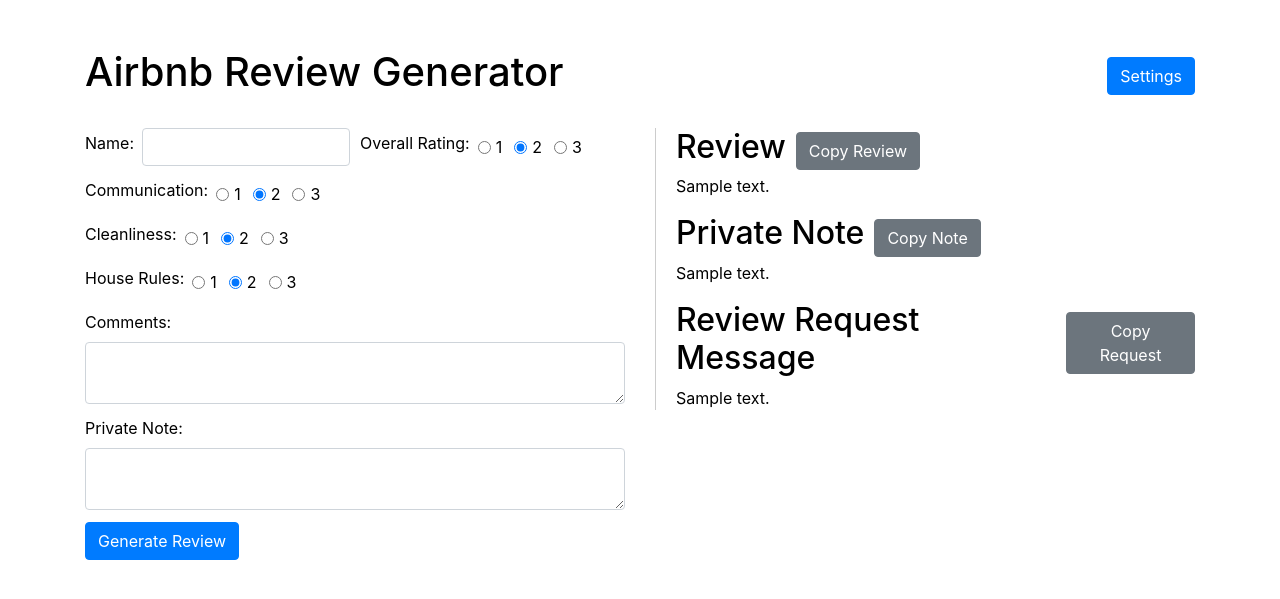
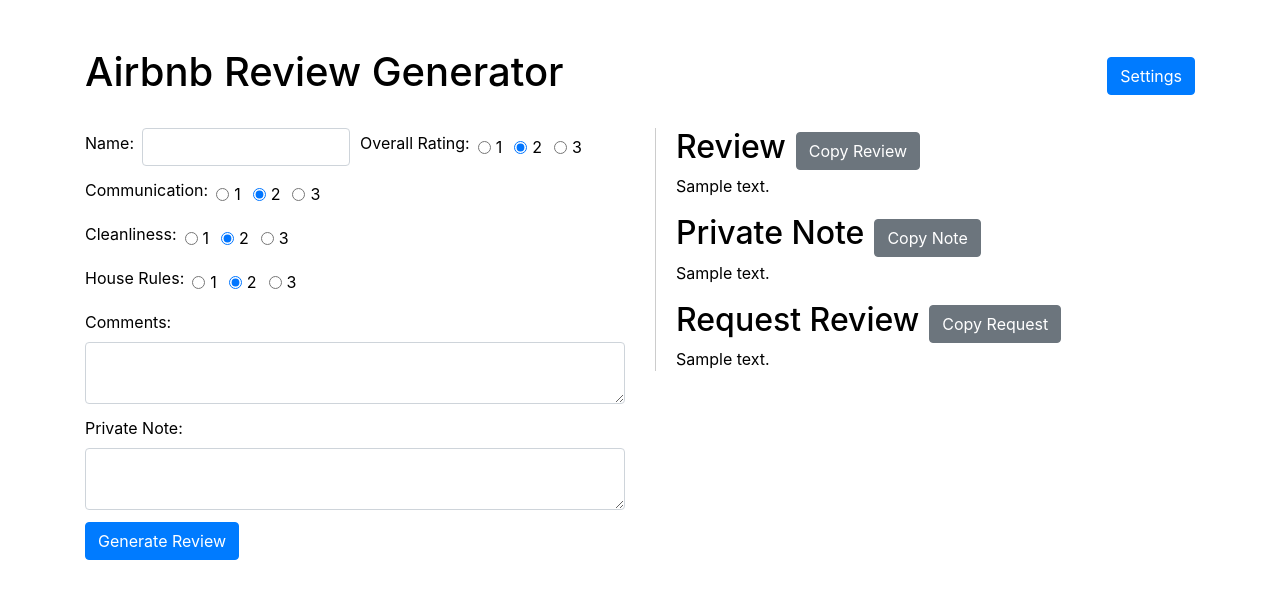
Before and after one commit to gitayam/airbnb-reviews, a Flask app: template templates/index.html in a window 1280 px wide. Shown: the top 599 px of the page. Run offline with Flask 3, Linux system fonts and the light colour scheme; the template is opened without the code that fills it: most values are stand-ins (such as "Sample title", 1, 10 or a date in 2020); some libraries are stand-ins or nearby versions.

Commit message:
lable update

```diff
--- a/templates/index.html
+++ b/templates/index.html
@@ -159,7 +159,7 @@
                     </div>
                     <p id="note">{{ note }}</p>
                     <div class="d-flex align-items-center">
-                        <h2>Review Request Message</h2>
+                        <h2>Request Review</h2>
                         <button class="btn btn-secondary copy-button" onclick="copyToClipboard('review_request')">Copy Request</button>
                     </div>
                     <p id="review_request">{{ review_request }}</p>
```
